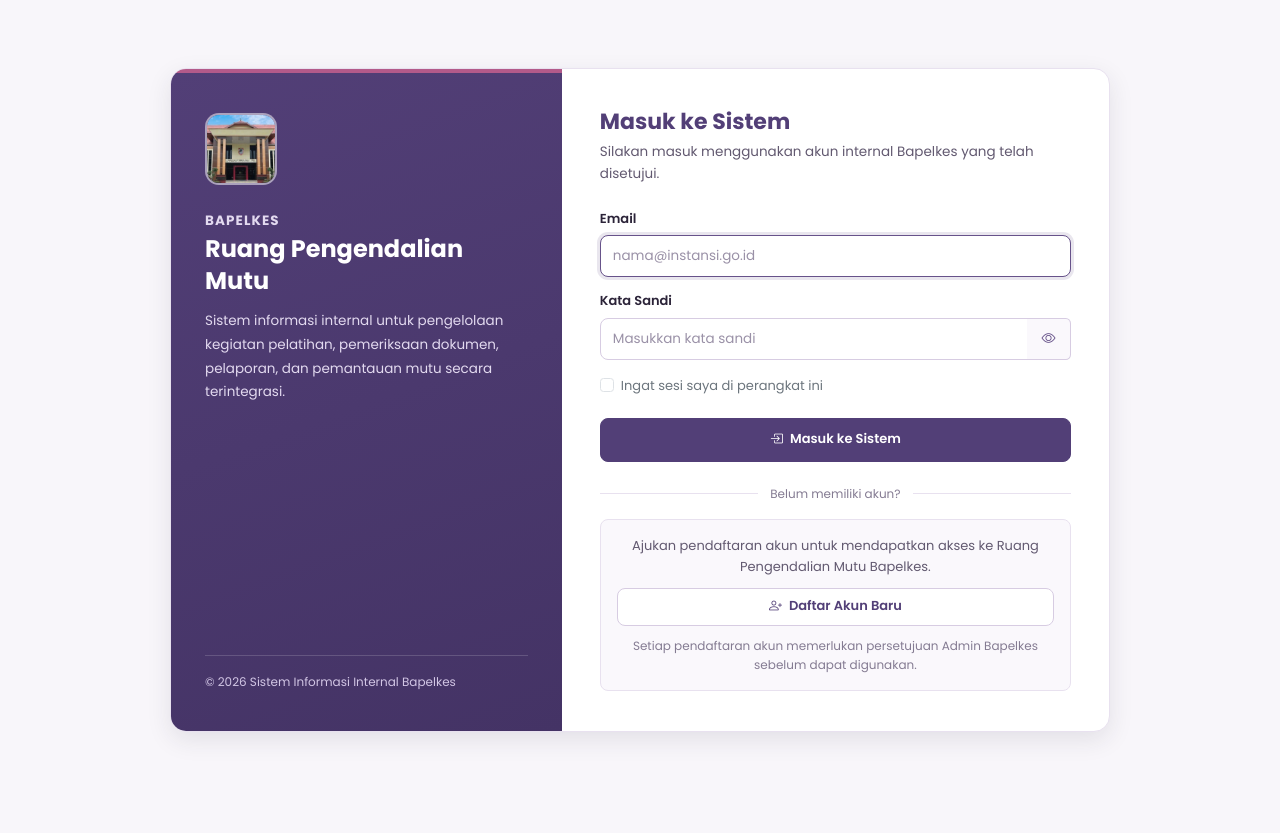
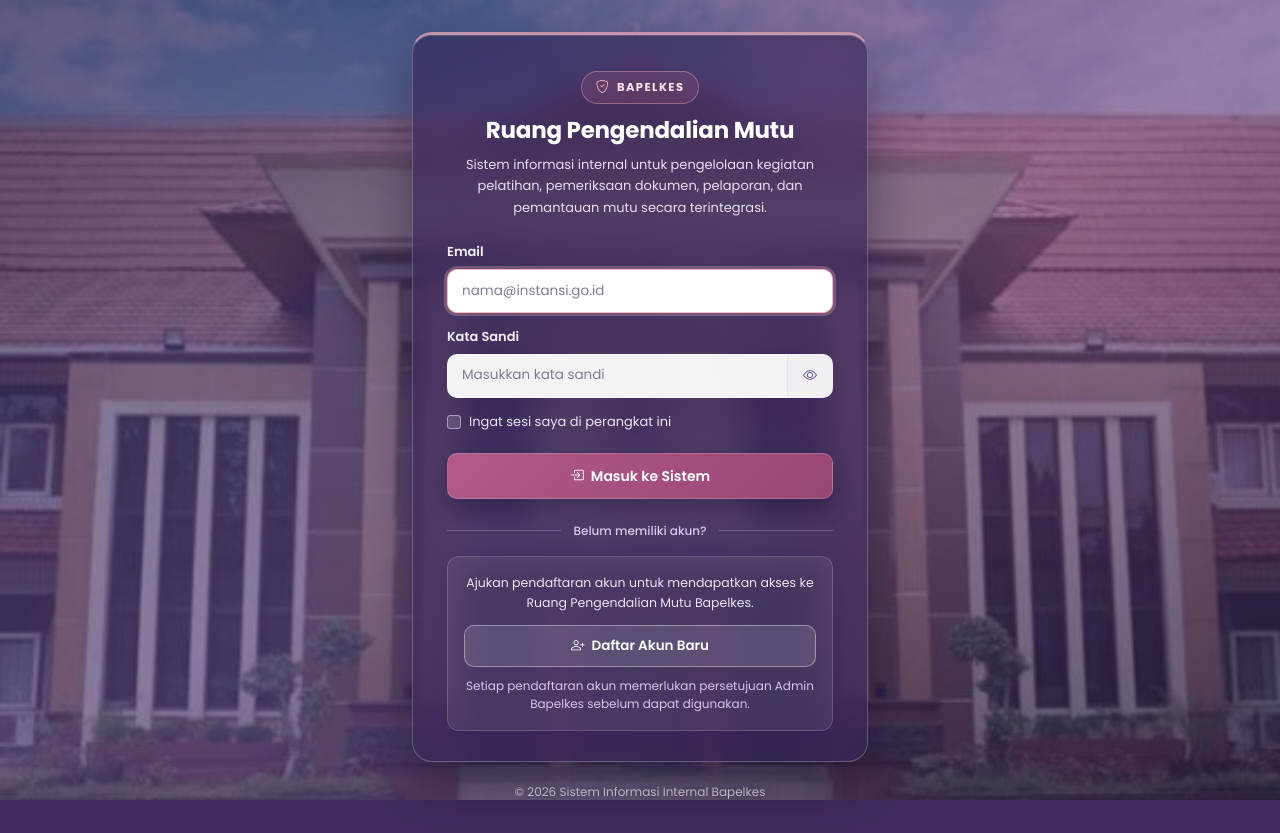
Before and after one commit to lidaaaa73/Ruang-Pengendali-Mutu, a Laravel app: page /login in a window 1280 px wide. Before the commit the page ends 738 px from the top, so only its background shows below. Run offline with Laravel 12, Linux system fonts and the light colour scheme.

Commit message:
redesign halaman login all user

```diff
--- a/resources/views/auth/login.blade.php
+++ b/resources/views/auth/login.blade.php
@@ -11,117 +11,209 @@
     <link href="{{ asset('css/bapelkes-theme.css') }}" rel="stylesheet">
 
     <style>
-        .auth-wrapper {
+        body {
+            background-color: #3E2D5E;
+            overflow-x: hidden;
+        }
+
+        .auth-screen {
+            position: relative;
+            isolation: isolate;
             min-height: 100vh;
+            width: 100%;
             display: flex;
+            flex-direction: column;
             align-items: center;
             justify-content: center;
-            padding: 24px 16px;
-            background: var(--bg-canvas);
+            padding: 32px 16px;
         }
 
-        .auth-panel {
-            width: 100%;
-            max-width: 940px;
-            border: 1px solid var(--border);
-            border-radius: 16px;
-            background: var(--surface);
-            box-shadow: var(--shadow-md);
-            overflow: hidden;
+        .auth-screen::before {
+            position: fixed;
+            inset: 0;
+            z-index: -2;
+            background-image: url("{{ asset('images/profil-bapelkes.jpeg') }}");
+            background-position: center center;
+            background-repeat: no-repeat;
+            background-size: cover;
+            filter: saturate(0.82) contrast(1.03);
+            content: "";
         }
 
-        .auth-brand {
-            display: flex;
-            flex-direction: column;
-            justify-content: space-between;
-            height: 100%;
-            padding: 40px 34px;
-            background: linear-gradient(160deg, #523F77 0%, #443365 100%);
-            border-top: 4px solid var(--berry);
+        .auth-screen::after {
+            position: fixed;
+            inset: 0;
+            z-index: -1;
+            background:
+                radial-gradient(circle at 82% 14%, rgba(179, 90, 138, 0.24) 0%, rgba(179, 90, 138, 0) 48%),
+                radial-gradient(circle at 18% 88%, rgba(103, 83, 138, 0.3) 0%, rgba(103, 83, 138, 0) 52%),
+                linear-gradient(
+                    150deg,
+                    rgba(52, 37, 80, 0.72) 0%,
+                    rgba(82, 63, 119, 0.58) 50%,
+                    rgba(44, 31, 70, 0.78) 100%
+                );
+            content: "";
+        }
+
+        .auth-glass-card {
+            width: 100%;
+            max-width: 456px;
+            padding: 36px 34px 30px;
+            border: 1px solid rgba(255, 255, 255, 0.24);
+            border-top: 3px solid rgba(246, 183, 199, 0.72);
+            border-radius: 20px;
+            background: rgba(54, 39, 84, 0.66);
+            box-shadow: 0 24px 54px rgba(20, 12, 36, 0.42), inset 0 1px 0 rgba(255, 255, 255, 0.16);
+            backdrop-filter: blur(16px) saturate(135%);
+            -webkit-backdrop-filter: blur(16px) saturate(135%);
             color: #FFFFFF;
         }
 
-        .auth-logo {
-            width: 72px;
-            height: 72px;
-            margin-bottom: 24px;
-            overflow: hidden;
-            border: 2px solid rgba(255, 255, 255, 0.45);
-            border-radius: 14px;
-            background: rgba(255, 255, 255, 0.12);
+        @supports not ((backdrop-filter: blur(1px)) or (-webkit-backdrop-filter: blur(1px))) {
+            .auth-glass-card {
+                background: rgba(54, 39, 84, 0.92);
+            }
         }
 
-        .auth-logo img {
-            display: block;
-            width: 100%;
-            height: 100%;
-            object-fit: cover;
+        .auth-identity {
+            text-align: center;
+            margin-bottom: 24px;
         }
 
-        .auth-brand-eyebrow {
-            margin: 0 0 8px;
-            color: var(--pink);
-            font-size: 12px;
+        .auth-badge {
+            display: inline-flex;
+            align-items: center;
+            justify-content: center;
+            gap: 7px;
+            margin-bottom: 12px;
+            padding: 5px 14px;
+            border: 1px solid rgba(246, 183, 199, 0.38);
+            border-radius: 999px;
+            background: rgba(179, 90, 138, 0.22);
+            color: #FCE6EE;
+            font-size: 11.5px;
             font-weight: 700;
-            letter-spacing: 0.08em;
+            letter-spacing: 0.12em;
             text-transform: uppercase;
         }
 
-        .auth-brand h2 {
-            margin: 0 0 12px;
-            color: #FFFFFF;
-            font-size: 24px;
-            font-weight: 700;
-            line-height: 1.35;
+        .auth-badge i {
+            color: var(--pink);
+            font-size: 13px;
         }
 
-        .auth-brand p {
-            margin: 0;
-            color: #E3DAF0;
-            font-size: 13.5px;
-            line-height: 1.75;
+        .auth-identity h1 {
+            margin: 0 0 8px;
+            color: #FFFFFF;
+            font-size: 23px;
+            font-weight: 700;
+            letter-spacing: -0.01em;
+            line-height: 1.3;
         }
 
-        .auth-brand-footer {
-            margin-top: 32px;
-            padding-top: 16px;
-            border-top: 1px solid rgba(255, 255, 255, 0.16);
-            color: #D2C6E5;
-            font-size: 12px;
+        .auth-identity p {
+            margin: 0 auto;
+            max-width: 360px;
+            color: #E7DFF3;
+            font-size: 13px;
+            line-height: 1.65;
         }
 
-        .auth-form-pane {
-            padding: 40px 38px;
+        .auth-glass-card .app-form-label {
+            color: #F4EFFA;
+            font-size: 13px;
+            font-weight: 600;
+            margin-bottom: 6px;
         }
 
-        .auth-form-heading {
-            margin-bottom: 24px;
+        .auth-glass-card .form-control {
+            min-height: 44px;
+            border: 1px solid rgba(255, 255, 255, 0.28);
+            border-radius: 10px;
+            background: rgba(255, 255, 255, 0.94);
+            color: var(--text-primary);
+            font-size: 13.5px;
+            padding: 10px 14px;
         }
 
-        .auth-form-heading h1 {
-            margin: 0 0 6px;
-            color: var(--purple-dark);
-            font-size: 22px;
-            font-weight: 700;
+        .auth-glass-card .form-control::placeholder {
+            color: var(--text-muted);
         }
 
-        .auth-form-heading p {
-            margin: 0;
-            color: var(--text-secondary);
-            font-size: 13.5px;
+        .auth-glass-card .form-control:focus {
+            border-color: var(--pink);
+            background: #FFFFFF;
+            box-shadow: 0 0 0 3px rgba(246, 183, 199, 0.28);
+        }
+
+        .auth-glass-card .input-group .form-control {
+            border-top-right-radius: 0;
+            border-bottom-right-radius: 0;
         }
 
         .password-toggle-btn {
-            border: 1px solid var(--border-strong);
-            border-left: 0;
-            background: var(--surface-subtle);
+            min-width: 46px;
+            border: 1px solid rgba(255, 255, 255, 0.28);
+            border-left: 1px solid var(--border);
+            border-top-right-radius: 10px;
+            border-bottom-right-radius: 10px;
+            background: rgba(248, 246, 250, 0.96);
             color: var(--purple-medium);
-            min-width: 44px;
         }
 
-        .password-toggle-btn:hover {
-            background: var(--surface-tint);
+        .password-toggle-btn:hover,
+        .password-toggle-btn:focus {
+            background: #FFFFFF;
             color: var(--purple-dark);
+            border-color: rgba(255, 255, 255, 0.45);
+        }
+
+        .auth-remember-check {
+            display: flex;
+            align-items: center;
+            gap: 8px;
+            margin-bottom: 20px;
+        }
+
+        .auth-remember-check .form-check-input {
+            margin-top: 0;
+            border-color: rgba(255, 255, 255, 0.45);
+            background-color: rgba(255, 255, 255, 0.14);
+            cursor: pointer;
+        }
+
+        .auth-remember-check .form-check-input:checked {
+            border-color: var(--berry);
+            background-color: var(--berry);
+        }
+
+        .auth-remember-check .form-check-input:focus {
+            box-shadow: 0 0 0 3px rgba(246, 183, 199, 0.26);
+        }
+
+        .auth-remember-check .form-check-label {
+            color: #EDE6F7;
+            font-size: 13px;
+            cursor: pointer;
+        }
+
+        .auth-submit-btn {
+            min-height: 46px;
+            border: 1px solid rgba(255, 255, 255, 0.18);
+            border-radius: 10px;
+            background: linear-gradient(135deg, #B35A8A 0%, #984673 100%);
+            color: #FFFFFF;
+            font-size: 14px;
+            font-weight: 600;
+            box-shadow: 0 8px 20px rgba(32, 16, 48, 0.28);
+        }
+
+        .auth-submit-btn:hover {
+            border-color: rgba(255, 255, 255, 0.28);
+            background: linear-gradient(135deg, #BF6595 0%, #A34D7C 100%);
+            color: #FFFFFF;
+            box-shadow: 0 10px 24px rgba(32, 16, 48, 0.34);
         }
 
         .auth-divider {
@@ -129,47 +221,77 @@
             align-items: center;
             gap: 12px;
             margin: 22px 0 16px;
-            color: var(--text-muted);
+            color: #D8CCE9;
             font-size: 12px;
+            font-weight: 500;
         }
 
         .auth-divider::before,
         .auth-divider::after {
             flex: 1;
             height: 1px;
-            background: var(--border);
+            background: rgba(255, 255, 255, 0.2);
             content: "";
         }
 
         .auth-register-box {
             padding: 16px;
-            border: 1px solid var(--border);
-            border-radius: var(--radius-md);
-            background: var(--surface-subtle);
+            border: 1px solid rgba(255, 255, 255, 0.16);
+            border-radius: 12px;
+            background: rgba(255, 255, 255, 0.08);
             text-align: center;
         }
 
         .auth-register-box p {
-            margin: 0 0 10px;
-            color: var(--text-secondary);
-            font-size: 13px;
+            margin: 0 0 12px;
+            color: #EDE6F7;
+            font-size: 12.5px;
+            line-height: 1.6;
+        }
+
+        .auth-register-btn {
+            min-height: 42px;
+            border: 1px solid rgba(255, 255, 255, 0.38);
+            border-radius: 10px;
+            background: rgba(255, 255, 255, 0.12);
+            color: #FFFFFF;
+            font-size: 13.5px;
+            font-weight: 600;
+        }
+
+        .auth-register-btn:hover {
+            border-color: #FFFFFF;
+            background: #FFFFFF;
+            color: var(--purple-dark);
         }
 
         .auth-register-note {
             margin-top: 10px;
-            color: var(--text-muted);
+            color: #D5C8E8;
             font-size: 12px;
+            line-height: 1.55;
         }
 
-        .form-check-input:checked {
-            border-color: var(--purple-dark);
-            background-color: var(--purple-dark);
+        .auth-copyright {
+            margin-top: 20px;
+            color: rgba(242, 236, 249, 0.88);
+            font-size: 12px;
+            text-align: center;
+            text-shadow: 0 1px 6px rgba(24, 14, 42, 0.45);
         }
 
-        @media (max-width: 767.98px) {
-            .auth-brand,
-            .auth-form-pane {
-                padding: 26px 22px;
+        @media (max-width: 575.98px) {
+            .auth-screen {
+                padding: 20px 14px;
+            }
+
+            .auth-glass-card {
+                padding: 28px 20px 24px;
+                border-radius: 16px;
+            }
+
+            .auth-identity h1 {
+                font-size: 20px;
             }
         }
     </style>
@@ -177,33 +299,17 @@
 
 <body>
 
-    <div class="auth-wrapper">
-        <div class="auth-panel row g-0">
-            <div class="col-md-5">
-                <div class="auth-brand">
-                    <div>
-                        <div class="auth-logo">
-                            <img src="{{ asset('images/profil-bapelkes.jpeg') }}" alt="Gedung Bapelkes">
+    <main class="auth-screen">
+        <section class="auth-glass-card" aria-label="Formulir Masuk Sistem">
+            <div class="auth-identity">
+                <div class="auth-badge">
+                    <i class="bi bi-shield-check"></i>
+                    <span>BAPELKES</span>
                 </div>
-
-                        <p class="auth-brand-eyebrow">Bapelkes</p>
-                        <h2>Ruang Pengendalian Mutu</h2>
+                <h1>Ruang Pengendalian Mutu</h1>
                 <p>
                     Sistem informasi internal untuk pengelolaan kegiatan pelatihan, pemeriksaan dokumen, pelaporan, dan pemantauan mutu secara terintegrasi.
                 </p>
-                    </div>
-
-                    <div class="auth-brand-footer">
-                        © {{ date('Y') }} Sistem Informasi Internal Bapelkes
-                    </div>
-                </div>
-            </div>
-
-            <div class="col-md-7">
-                <div class="auth-form-pane">
-                    <div class="auth-form-heading">
-                        <h1>Masuk ke Sistem</h1>
-                        <p>Silakan masuk menggunakan akun internal Bapelkes yang telah disetujui.</p>
             </div>
 
             @if ($errors->any())
@@ -262,7 +368,7 @@
                     </div>
                 </div>
 
-                        <div class="form-check mb-4">
+                <div class="form-check auth-remember-check">
                     <input
                         class="form-check-input"
                         type="checkbox"
@@ -270,12 +376,12 @@
                         id="remember"
                         value="1"
                     >
-                            <label class="form-check-label text-secondary" for="remember" style="font-size: 13px;">
+                    <label class="form-check-label" for="remember">
                         Ingat sesi saya di perangkat ini
                     </label>
                 </div>
 
-                        <button type="submit" class="app-btn app-btn-primary w-100" style="min-height: 44px;">
+                <button type="submit" class="app-btn auth-submit-btn w-100">
                     <i class="bi bi-box-arrow-in-right"></i>
                     Masuk ke Sistem
                 </button>
@@ -286,7 +392,7 @@
             <div class="auth-register-box">
                 <p>Ajukan pendaftaran akun untuk mendapatkan akses ke Ruang Pengendalian Mutu Bapelkes.</p>
 
-                        <a href="{{ route('register') }}" class="app-btn app-btn-outline w-100">
+                <a href="{{ route('register') }}" class="app-btn auth-register-btn w-100">
                     <i class="bi bi-person-plus"></i>
                     Daftar Akun Baru
                 </a>
@@ -295,10 +401,12 @@
                     Setiap pendaftaran akun memerlukan persetujuan Admin Bapelkes sebelum dapat digunakan.
                 </div>
             </div>
+        </section>
+
+        <div class="auth-copyright">
+            © {{ date('Y') }} Sistem Informasi Internal Bapelkes
         </div>
-            </div>
-        </div>
-    </div>
+    </main>
 
     <script>
         const passwordInput = document.getElementById('password');
```
Lines whose indentation alone changed are shown as unchanged.
